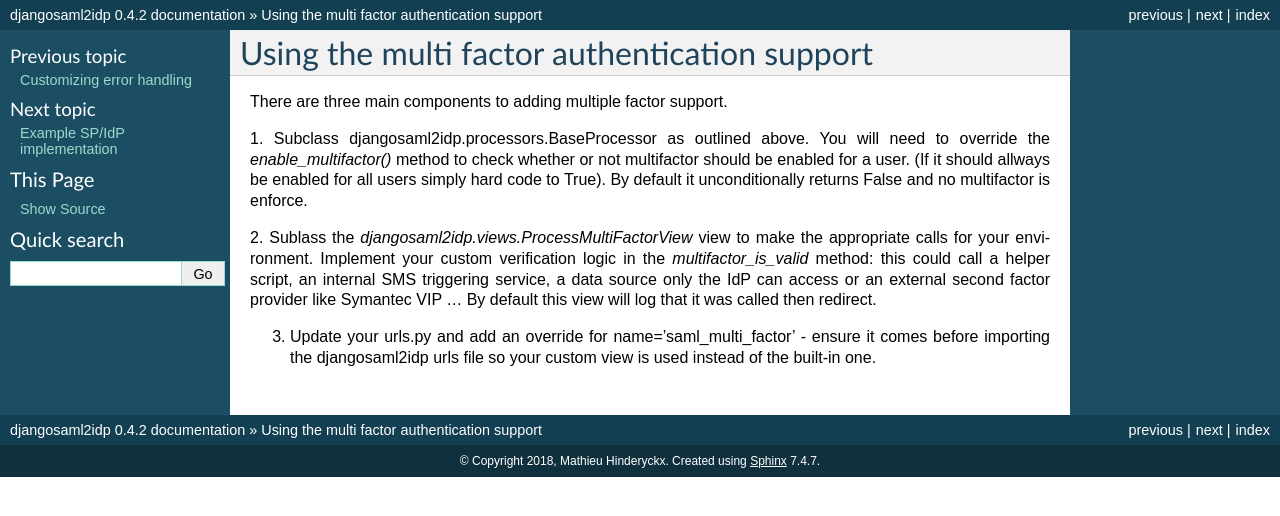
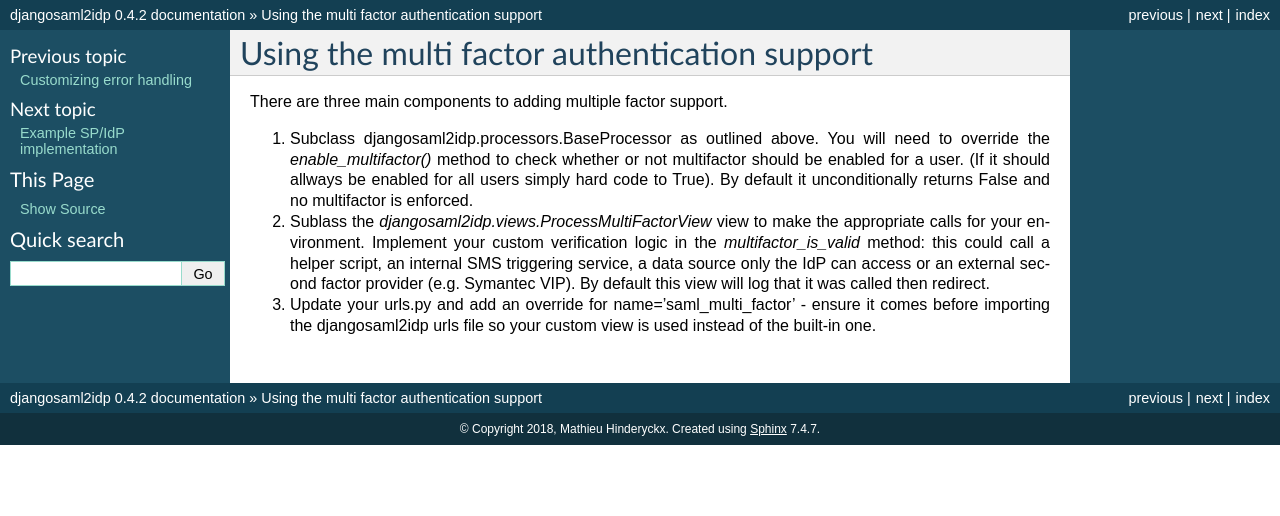
Before and after one commit to OTA-Insight/djangosaml2idp, a Sphinx documentation site: the page built from docs/multifactor.rst, in a window 1280 px wide. Shown: the top 516 px of the page. Built offline with Sphinx 7.4.7, drawn with Linux system fonts in a browser that asks for light colours.

```diff
--- a/docs/multifactor.rst
+++ b/docs/multifactor.rst
@@ -4,17 +4,8 @@ Using the multi factor authentication support
 There are three main components to adding multiple factor support.
 
 
-1. Subclass djangosaml2idp.processors.BaseProcessor as outlined above. You will
-need to override the `enable_multifactor()` method to check whether or not
-multifactor should be enabled for a user. (If it should allways be
-enabled for all users simply hard code to True). By default it unconditionally
-returns False and no multifactor is enforce.
+1. Subclass djangosaml2idp.processors.BaseProcessor as outlined above. You will need to override the `enable_multifactor()` method to check whether or not multifactor should be enabled for a user. (If it should allways be enabled for all users simply hard code to True). By default it unconditionally returns False and no multifactor is enforced.
 
-
-2. Sublass the `djangosaml2idp.views.ProcessMultiFactorView` view to make the appropriate calls for your environment.
-Implement your custom verification logic in the `multifactor_is_valid` method: this could call a helper script, an
-internal SMS triggering service, a data source only the IdP can access or an external second factor provider like Symantec VIP ...
-By default this view will log that it was called then redirect.
-
+2. Sublass the `djangosaml2idp.views.ProcessMultiFactorView` view to make the appropriate calls for your environment. Implement your custom verification logic in the `multifactor_is_valid` method: this could call a helper script, an internal SMS triggering service, a data source only the IdP can access or an external second factor provider (e.g. Symantec VIP). By default this view will log that it was called then redirect.
 
 3. Update your urls.py and add an override for name='saml_multi_factor' - ensure it comes before importing the djangosaml2idp urls file so your custom view is used instead of the built-in one.
```
Also changed, not shown: README.rst (+11 -15 lines), docs/error.rst (+9 -3 lines).
